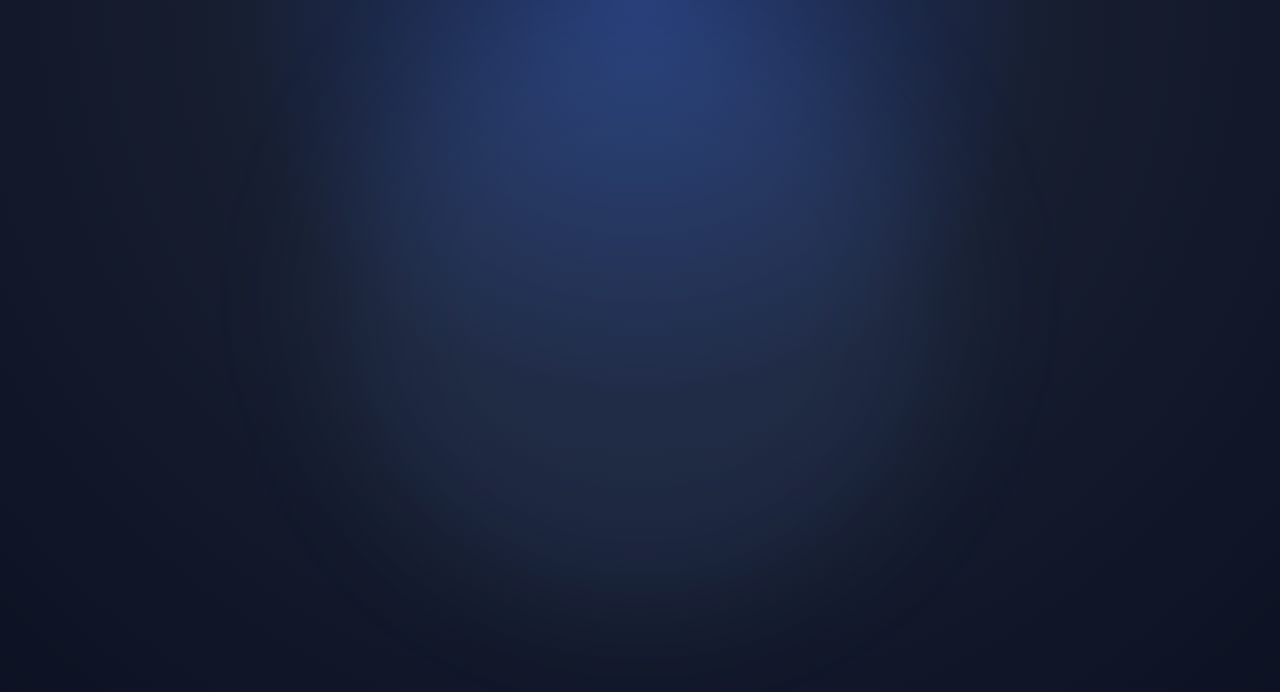
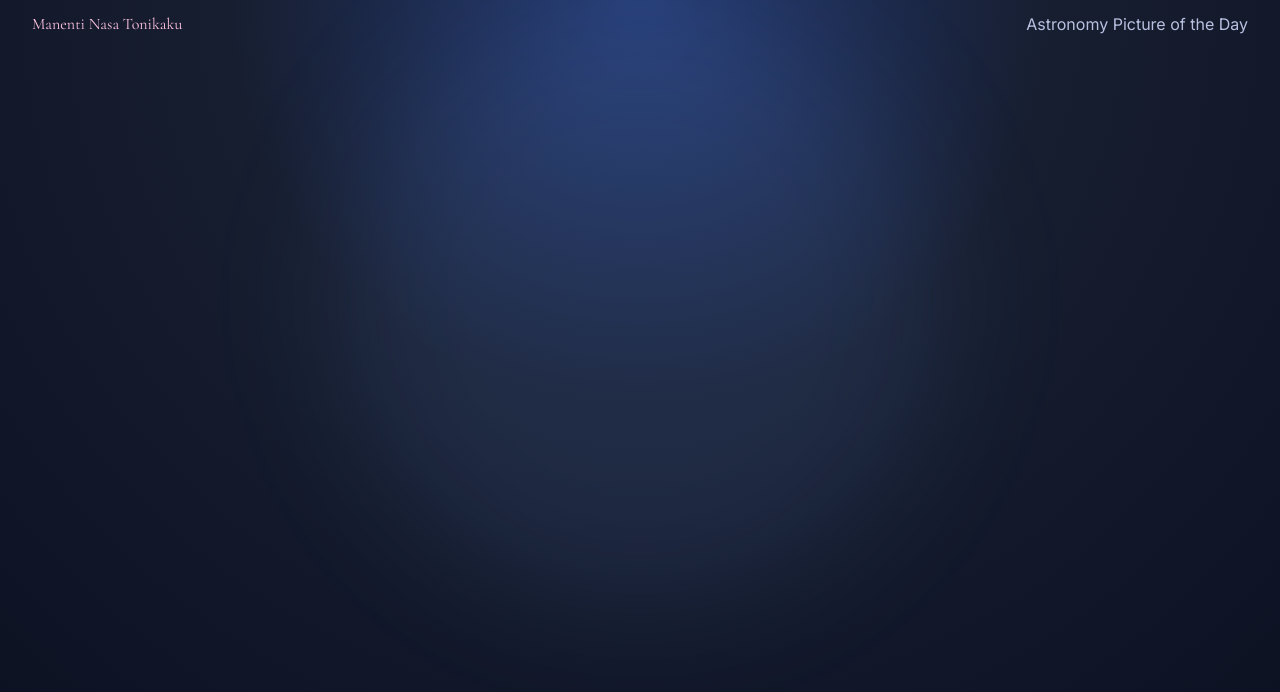
Before and after one commit to noname697/Manenti-Nasa-Tonikawa, a React (Vite) app: page / in a window 1280 px wide. Shown: the top 692 px of the page. Built offline with nearby package versions, Linux system fonts and the light colour scheme.

Commit message:
fix: Arrumando problemas de importação

```diff
--- a/src/components/APODCard.jsx
+++ b/src/components/APODCard.jsx
@@ -1,7 +1,5 @@
-const APODCard = () => {
+export const APODCard = () => {
   return (
     <></>
   );
 };
-
-export default APODCard;
--- a/src/components/Background.jsx
+++ b/src/components/Background.jsx
@@ -1,4 +1,4 @@
-const Background = () => {
+export const Background = () => {
   return (
     <div className="absolute inset-0 overflow-hidden">
       <div className="absolute inset-0 bg-[radial-gradient(circle_at_top,#243b74_0%,#171e30_40%,#0b1021_100%)]" />
@@ -7,5 +7,3 @@ const Background = () => {
     </div>
   );
 };
-
-export default Background;
--- a/src/components/DataPicker.jsx
+++ b/src/components/DataPicker.jsx
@@ -1,7 +1,5 @@
-const DataPicker = () => {
+export const DataPicker = () => {
   return (
     <></>
   );
 };
-
-export default DataPicker;
--- a/src/components/Footer.jsx
+++ b/src/components/Footer.jsx
@@ -1,7 +1,5 @@
-const Footer = () => {
+export const Footer = () => {
   return (
     <></>
   );
 };
-
-export default Footer;
--- a/src/components/Hero.jsx
+++ b/src/components/Hero.jsx
@@ -1,7 +1,5 @@
-const Hero = () => {
+export const Hero = () => {
   return (
     <></>
   );
 };
-
-export default Hero;
--- a/src/components/Loading.jsx
+++ b/src/components/Loading.jsx
@@ -1,7 +1,5 @@
-const Loading = () => {
+export const Loading = () => {
   return (
     <></>
   );
 };
-
-export default Loading;
--- a/src/components/Navbar.jsx
+++ b/src/components/Navbar.jsx
@@ -1,7 +1,13 @@
-const Navbar = () => {
+export const Navbar = () => {
   return (
-    <></>
+    <header className="px-8 py-3">
+      <nav className="mx-auto flex max-w-7xl items-center justify-between">
+        <h1 className="font-title tetx-3xl text-accent">
+          Manenti Nasa Tonikaku
+        </h1>
+
+        <span className="tetx-sm text-muted">Astronomy Picture of the Day</span>
+      </nav>
+    </header>
   );
 };
-
-export default Navbar;
--- a/src/index.css
+++ b/src/index.css
@@ -1,6 +1,6 @@
+@import url('https://fonts.googleapis.com/css2?family=Cormorant+Garamond:ital,wght@0,300..700;1,300..700&family=Inter:ital,opsz,wght@0,14..32,100..900;1,14..32,100..900&display=swap');
 @import "tailwindcss";
 
-@import url('https://fonts.googleapis.com/css2?family=Cormorant+Garamond:ital,wght@0,300..700;1,300..700&family=Inter:ital,opsz,wght@0,14..32,100..900;1,14..32,100..900&display=swap');
 
 @theme {
     --font-sans : "Inter", sans-serif;
```
Also changed, not shown: src/App.jsx (+4 -4 lines).
